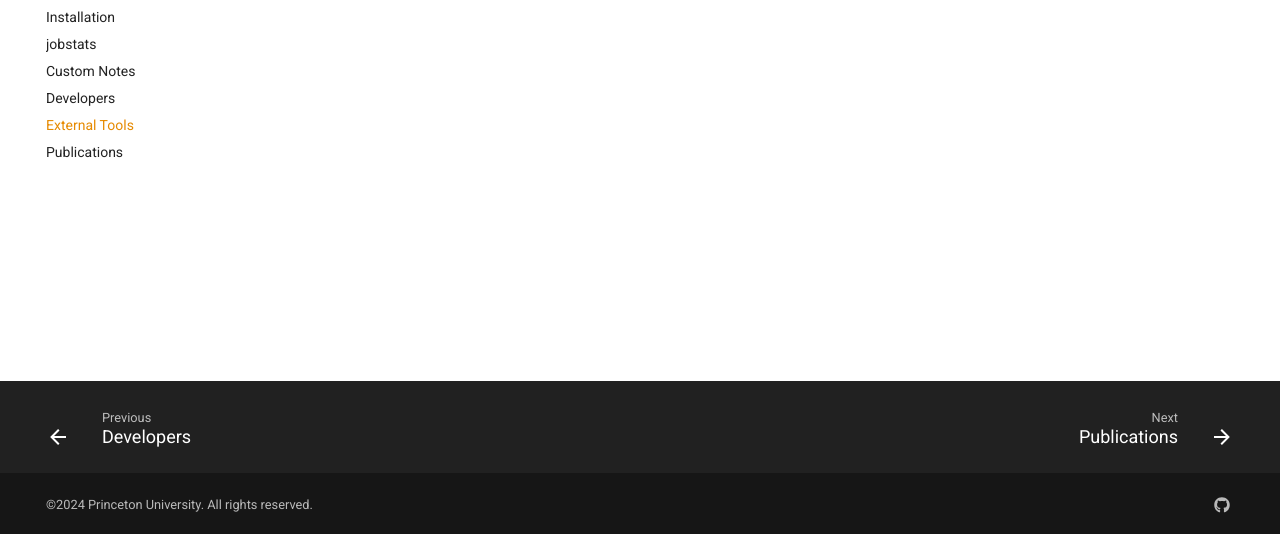
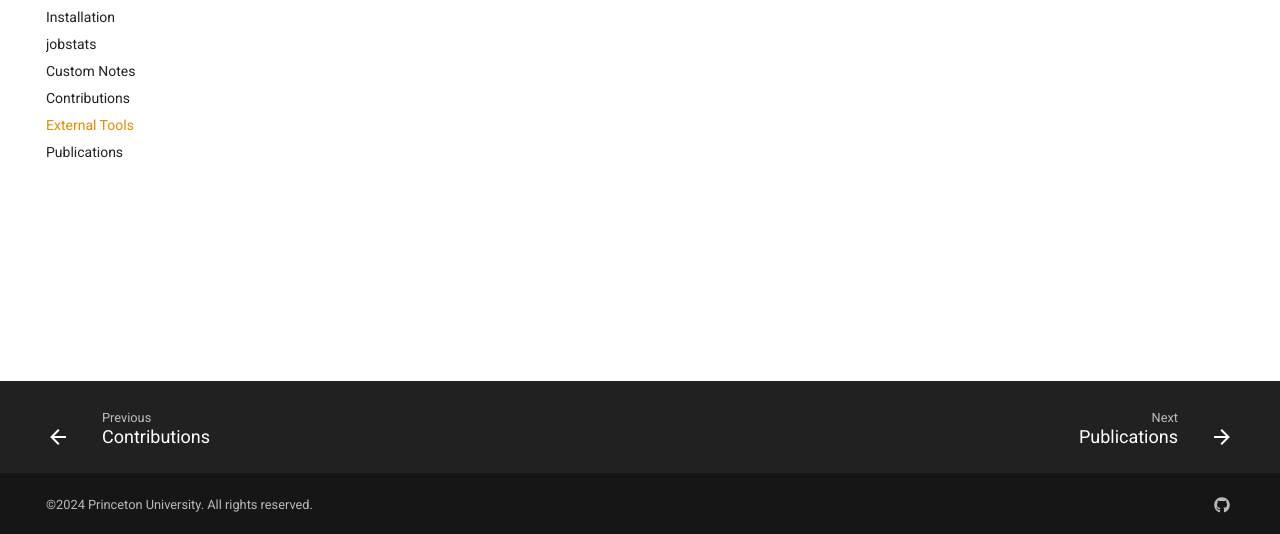
Before and after one commit to PrincetonUniversity/jobstats, an MkDocs documentation site: the page built from docs/external_tools.md, in a window 1280 px wide. Shown: the part 363-897 px from the top of the page. Built offline with MkDocs 1.6.1 and Material for MkDocs 9.7.7, drawn with Linux system fonts in a browser that asks for light colours; comment, search, counter and statistics services are not loaded; some of the changed lines change nothing that is shown.

Commit message:
Update mkdocs.yml

```diff
--- a/mkdocs.yml
+++ b/mkdocs.yml
@@ -15,7 +15,7 @@ nav:
   - Installation: installation.md
   - jobstats: using_jobstats.md
   - Custom Notes: notes.md
-  - Developers: developers.md
+  - Contributions: developers.md
   - External Tools: external_tools.md
   - Publications: publications.md
 theme:
```
